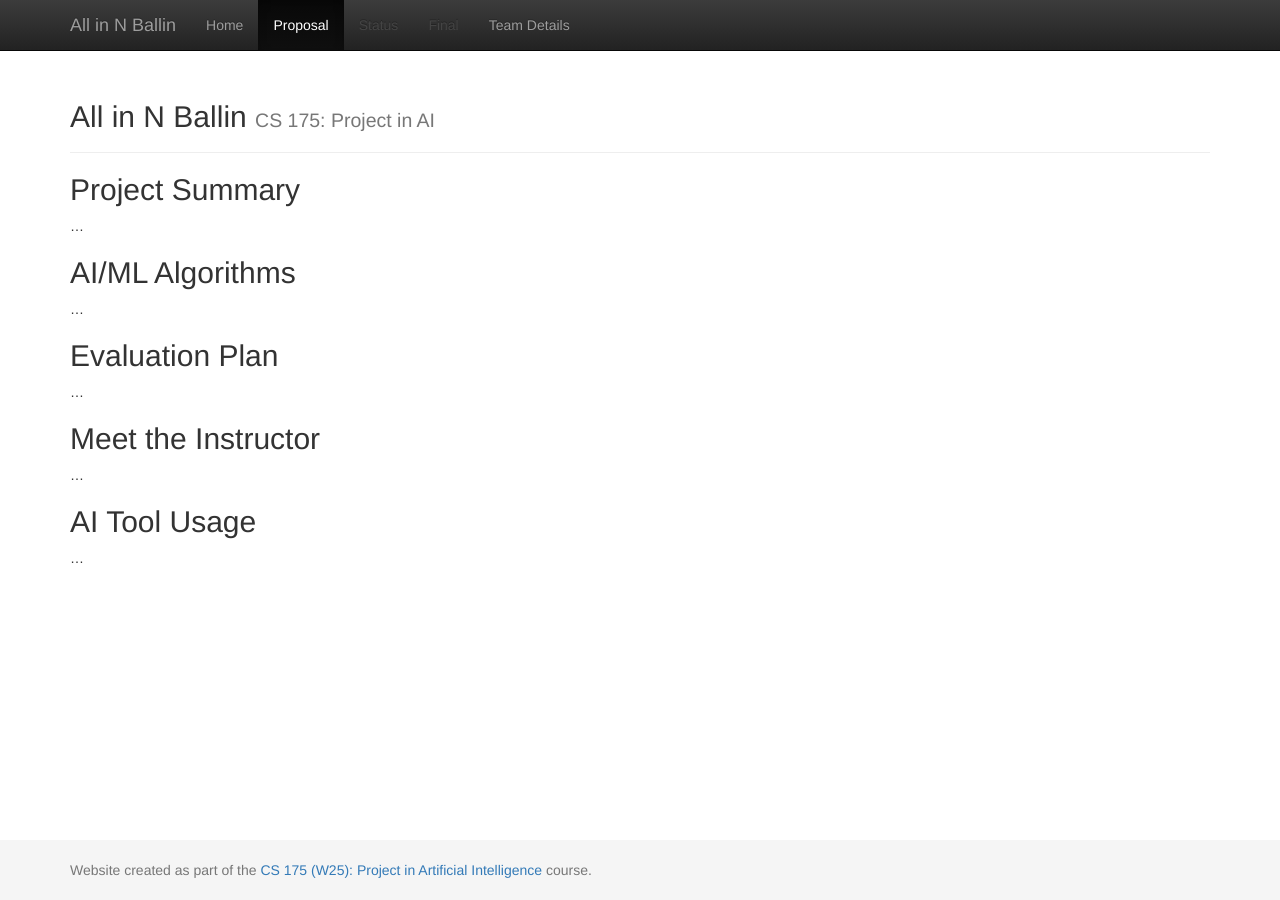
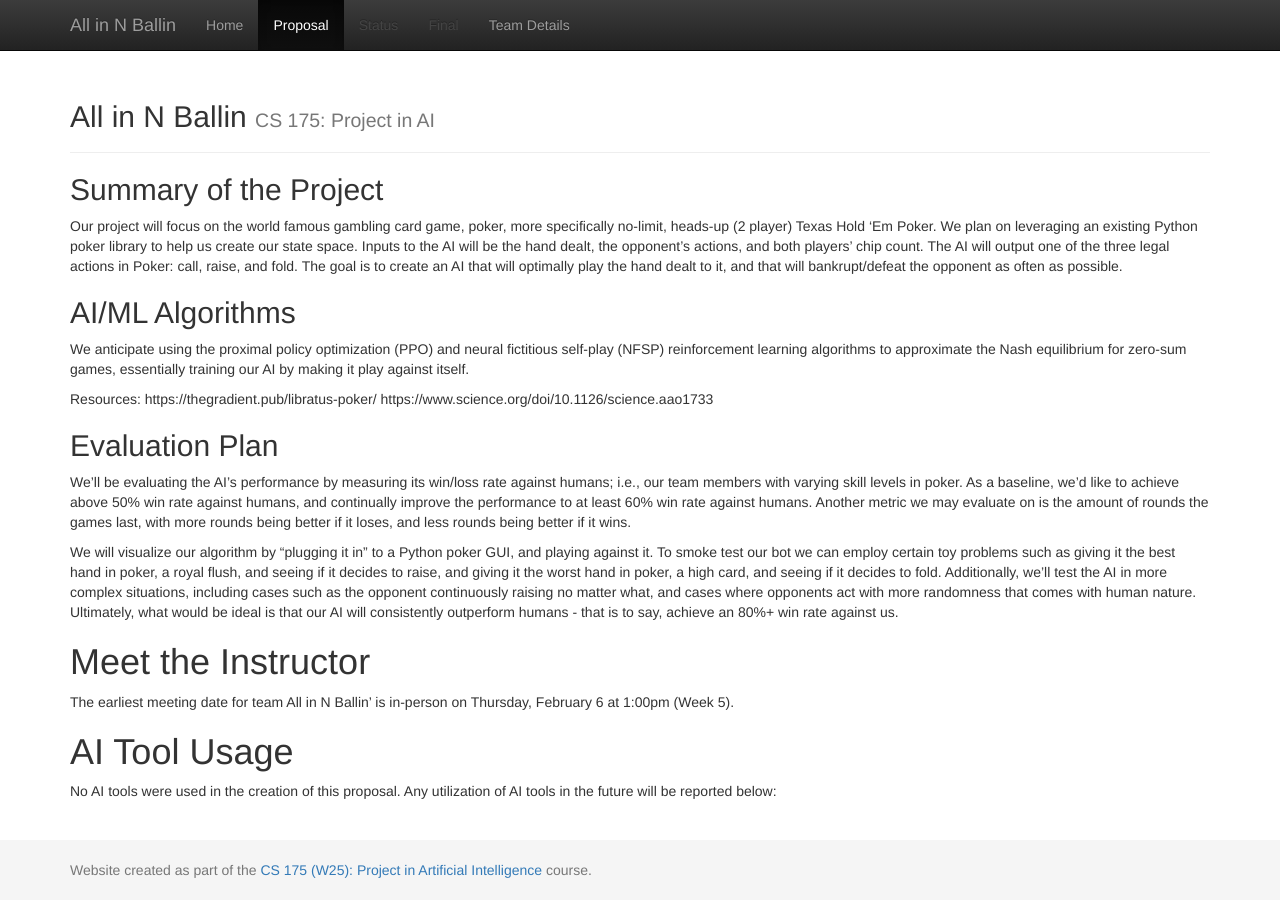
Before and after one commit to HenryCuev/All-in-N-Ballin, a Jekyll site: the page built from docs/proposal.md, in a window 1280 px wide. Built offline with Jekyll 4.4.1, drawn with Linux system fonts in a browser that asks for light colours.

Commit message:
added proposal

```diff
--- a/docs/proposal.md
+++ b/docs/proposal.md
@@ -3,17 +3,25 @@ layout: default
 title: Proposal
 ---
 
-## Project Summary
-...
+## Summary of the Project
+Our project will focus on the world famous gambling card game, poker, more specifically no-limit, heads-up (2 player) Texas Hold ‘Em Poker. We plan on leveraging an existing Python poker library to help us create our state space. Inputs to the AI will be the hand dealt, the opponent’s actions, and both players’ chip count. The AI will output one of the three legal actions in Poker: call, raise, and fold. The goal is to create an AI that will optimally play the hand dealt to it, and that will bankrupt/defeat the opponent as often as possible.
 
 ## AI/ML Algorithms
-...
+
+We anticipate using the proximal policy optimization (PPO) and neural fictitious self-play (NFSP) reinforcement learning algorithms to approximate the Nash equilibrium for zero-sum games, essentially training our AI by making it play against itself.
+
+Resources:
+https://thegradient.pub/libratus-poker/
+https://www.science.org/doi/10.1126/science.aao1733
 
 ## Evaluation Plan
-...
 
-## Meet the Instructor
-...
+We’ll be evaluating the AI’s performance by measuring its win/loss rate against humans; i.e., our team members with varying skill levels in poker. As a baseline, we’d like to achieve above 50% win rate against humans, and continually improve the performance to at least 60% win rate against humans. Another metric we may evaluate on is the amount of rounds the games last, with more rounds being better if it loses, and less rounds being better if it wins.
 
-## AI Tool Usage
-...
+We will visualize our algorithm by “plugging it in” to a Python poker GUI, and playing against it. To smoke test our bot we can employ certain toy problems such as giving it the best hand in poker, a royal flush, and seeing if it decides to raise, and giving it the worst hand in poker, a high card, and seeing if it decides to fold. Additionally, we’ll test the AI in more complex situations, including cases such as the opponent continuously raising no matter what, and cases where opponents act with more randomness that comes with human nature. Ultimately, what would be ideal is that our AI will consistently outperform humans - that is to say, achieve an 80%+ win rate against us.
+
+# Meet the Instructor
+The earliest meeting date for team All in N Ballin’ is in-person on Thursday, February 6 at 1:00pm (Week 5).
+
+# AI Tool Usage
+No AI tools were used in the creation of this proposal. Any utilization of AI tools in the future will be reported below:
```
